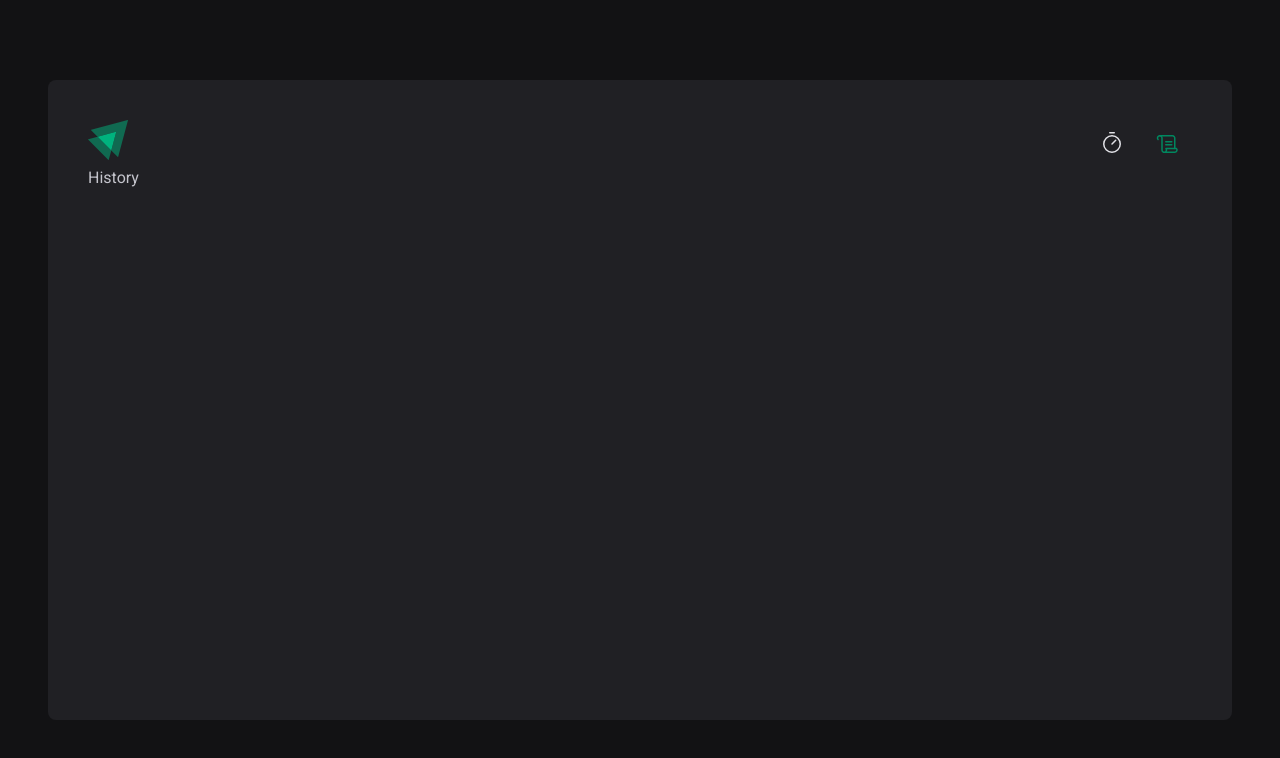
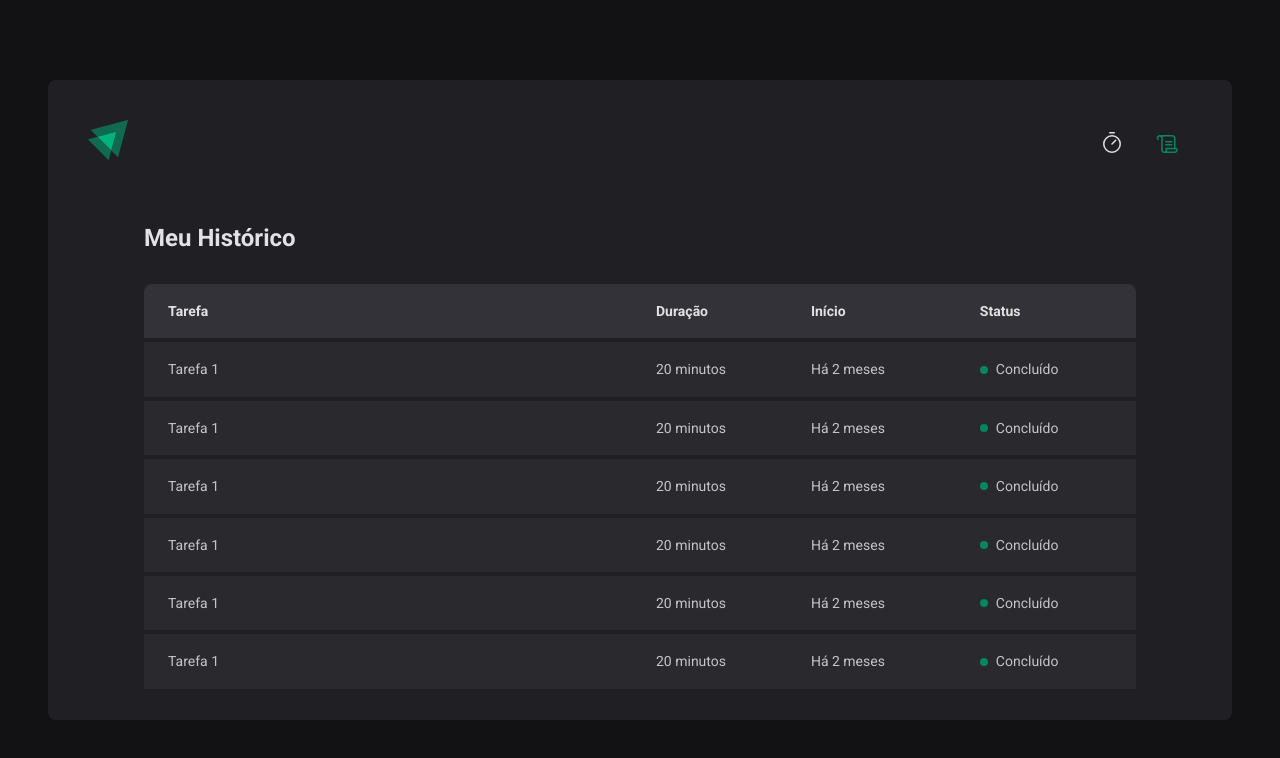
Before and after one commit to DanielEgiidio/pomodoro, a React (Vite) app: page /history in a window 1280 px wide. Shown: the top 758 px of the page. Built offline with nearby package versions, Linux system fonts and the light colour scheme.

Commit message:
Criação da sessão de Histórico

```diff
--- a/src/pages/History/index.tsx
+++ b/src/pages/History/index.tsx
@@ -1,5 +1,73 @@
 import React from "react";
+import { HistoryContainer, HistoryList, Status } from "./styles";
 
 export const History = () => {
-  return <div>History</div>;
+  return (
+    <HistoryContainer>
+      <h1>Meu Histórico</h1>
+
+      <HistoryList>
+        <table>
+          <thead>
+            <tr>
+              <th>Tarefa</th>
+              <th>Duração</th>
+              <th>Início</th>
+              <th>Status</th>
+            </tr>
+          </thead>
+          <tbody>
+            <tr>
+              <td>Tarefa 1</td>
+              <td>20 minutos</td>
+              <td>Há 2 meses</td>
+              <td>
+                <Status statusColor="green">Concluído</Status>
+              </td>
+            </tr>
+            <tr>
+              <td>Tarefa 1</td>
+              <td>20 minutos</td>
+              <td>Há 2 meses</td>
+              <td>
+                <Status statusColor="green">Concluído</Status>
+              </td>
+            </tr>
+            <tr>
+              <td>Tarefa 1</td>
+              <td>20 minutos</td>
+              <td>Há 2 meses</td>
+              <td>
+                <Status statusColor="green">Concluído</Status>
+              </td>
+            </tr>
+            <tr>
+              <td>Tarefa 1</td>
+              <td>20 minutos</td>
+              <td>Há 2 meses</td>
+              <td>
+                <Status statusColor="green">Concluído</Status>
+              </td>
+            </tr>
+            <tr>
+              <td>Tarefa 1</td>
+              <td>20 minutos</td>
+              <td>Há 2 meses</td>
+              <td>
+                <Status statusColor="green">Concluído</Status>
+              </td>
+            </tr>
+            <tr>
+              <td>Tarefa 1</td>
+              <td>20 minutos</td>
+              <td>Há 2 meses</td>
+              <td>
+                <Status statusColor="green">Concluído</Status>
+              </td>
+            </tr>
+          </tbody>
+        </table>
+      </HistoryList>
+    </HistoryContainer>
+  );
 };
--- /dev/null
+++ b/src/pages/History/styles.ts
@@ -0,0 +1,84 @@
+import styled from "styled-components";
+
+export const HistoryContainer = styled.main`
+  flex: 1;
+  padding: 3.5rem;
+
+  display: flex;
+  flex-direction: column;
+
+  h1 {
+    font-size: 1.5rem;
+    color: ${(props) => props.theme["gray-100"]};
+  }
+`;
+
+export const HistoryList = styled.div`
+  flex: 1;
+  overflow: auto;
+  margin-top: 2rem;
+
+  table {
+    width: 100%;
+    border-collapse: collapse;
+    min-width: 600px;
+
+    th {
+      background-color: ${(props) => props.theme["gray-600"]};
+      padding: 1rem;
+      text-align: left;
+      color: ${(props) => props.theme["gray-100"]};
+      font-size: 0.875rem;
+      line-height: 1.6;
+
+      &:first-child {
+        border-top-left-radius: 8px;
+        padding-left: 1.5rem;
+      }
+      &:last-child {
+        border-top-right-radius: 8px;
+        padding-left: 1.5rem;
+      }
+    }
+
+    td {
+      background-color: ${(props) => props.theme["gray-700"]};
+      border-top: 4px solid ${(props) => props.theme["gray-800"]};
+      padding: 1rem;
+      font-size: 0.875rem;
+      line-height: 1.6;
+
+      &:first-child {
+        width: 50%;
+        padding-left: 1.5rem;
+      }
+      &:last-child {
+        padding-left: 1.5rem;
+      }
+    }
+  }
+`;
+
+const STATUS_COLORS = {
+  yellow: "yellow-500",
+  green: "green-500",
+  red: "red-500",
+} as const;
+
+interface StatusProps {
+  statusColor: keyof typeof STATUS_COLORS;
+}
+
+export const Status = styled.span<StatusProps>`
+  display: flex;
+  align-items: center;
+  gap: 0.5rem;
+
+  &::before {
+    background: ${(props) => props.theme[STATUS_COLORS[props.statusColor]]};
+    content: "";
+    width: 0.5rem;
+    height: 0.5rem;
+    border-radius: 50%;
+  }
+`;
```
